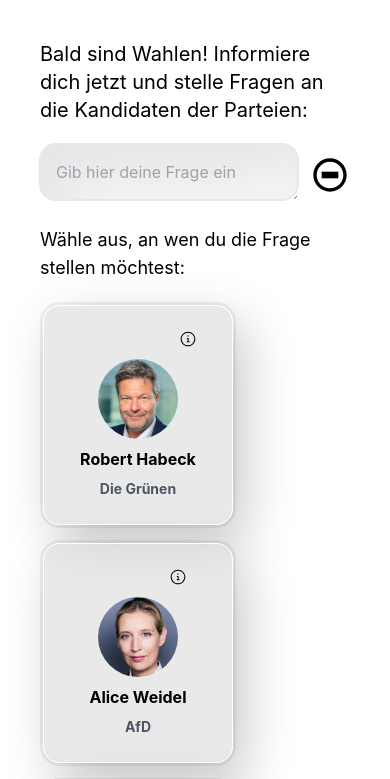
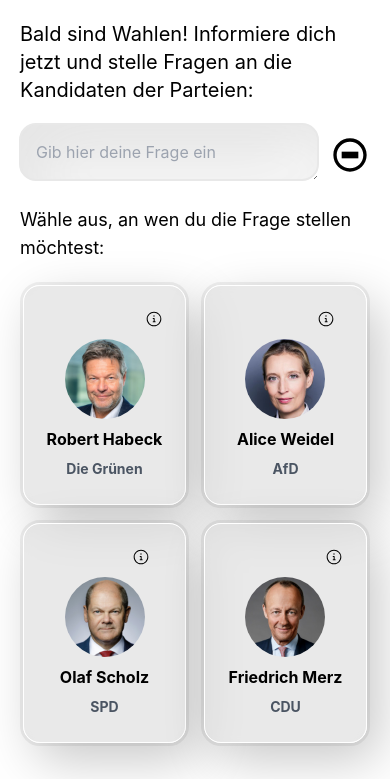
Before and after one commit to potpiejimmy/ask-a-person, a React (Create React App) app: page / in a window 390 px wide. Shown: the top 779 px of the page. Built offline with nearby package versions, Linux system fonts and the light colour scheme.

Commit message:
flex grow person selectors, more mobile friendly

```diff
--- a/src/App.css
+++ b/src/App.css
@@ -16,3 +16,10 @@
       inset -20px -20px 60px #ffffff;
    transition: 0.3s;
 }
+
+.responseCard {
+   border-radius: 30px;
+   background: #f0f0f0;
+   box-shadow: 7px 7px 15px #bebebe,
+      -7px -7px 15px #ffffff;
+}
--- a/src/App.tsx
+++ b/src/App.tsx
@@ -131,7 +131,7 @@
   }
 
   return (
-    <div className="m-10 flex flex-col gap-5">
+    <div className="m-5 sm:m-10 flex flex-col gap-5">
       <div className='text-xl'>Bald sind Wahlen! Informiere dich jetzt und stelle Fragen an die Kandidaten der Parteien:</div>
       <div className="flex flex-row gap-3 items-center">
         <p className="grow input-container">
@@ -149,7 +149,7 @@
       <div className='text-lg'>Wähle aus, an wen du die Frage stellen möchtest:</div>
       <div className="flex flex-row gap-3 flex-wrap">
         {Object.keys(availablePersons).map((key) => (
-          <div key={key}>
+          <div key={key} className='grow basis-0 min-w-40'>
             <Checkbox id={key} disabled={personContext[key].loading}
                     label={availablePersons[key].name}
                     info={availablePersons[key].info}
@@ -160,13 +160,19 @@
         ))}
       </div>
 
-      {acceptedQuestion.length > 0 && <div className="font-bold">Frage:</div>}
-      <div className='text-2xl'>
-        {acceptedQuestion}
-      </div>
+      {acceptedQuestion.length > 0 &&
+        <div className='responseCard p-5 flex flex-col gap-2'>
+          <div>
+            <div className="font-bold">Frage:</div>
+          </div>
+          <div className='text-2xl'>
+            {acceptedQuestion}
+          </div>
+        </div>
+      }
       <div className="flex flex-row gap-3 flex-wrap">
         { Object.entries(personContext).filter(([k,v])=>v.checked).map(([key,ctx]) => (
-          <div key={key} className="grow basis-0 flex flex-col gap-3 min-w-40">
+          <div key={key} className="grow basis-0 flex flex-col gap-3 min-w-40 responseCard p-5">
             <div className="font-bold">{availablePersons[key].name}:</div>
             <div className="whitespace-pre-line">
               {ctx.response}
--- a/src/components/Checkbox.css
+++ b/src/components/Checkbox.css
@@ -1,6 +1,5 @@
 .card {
     box-sizing: border-box;
-    width: 190px;
     height: 220px;
     background: rgba(217, 217, 217, 0.58);
     border: 1px solid white;
```
